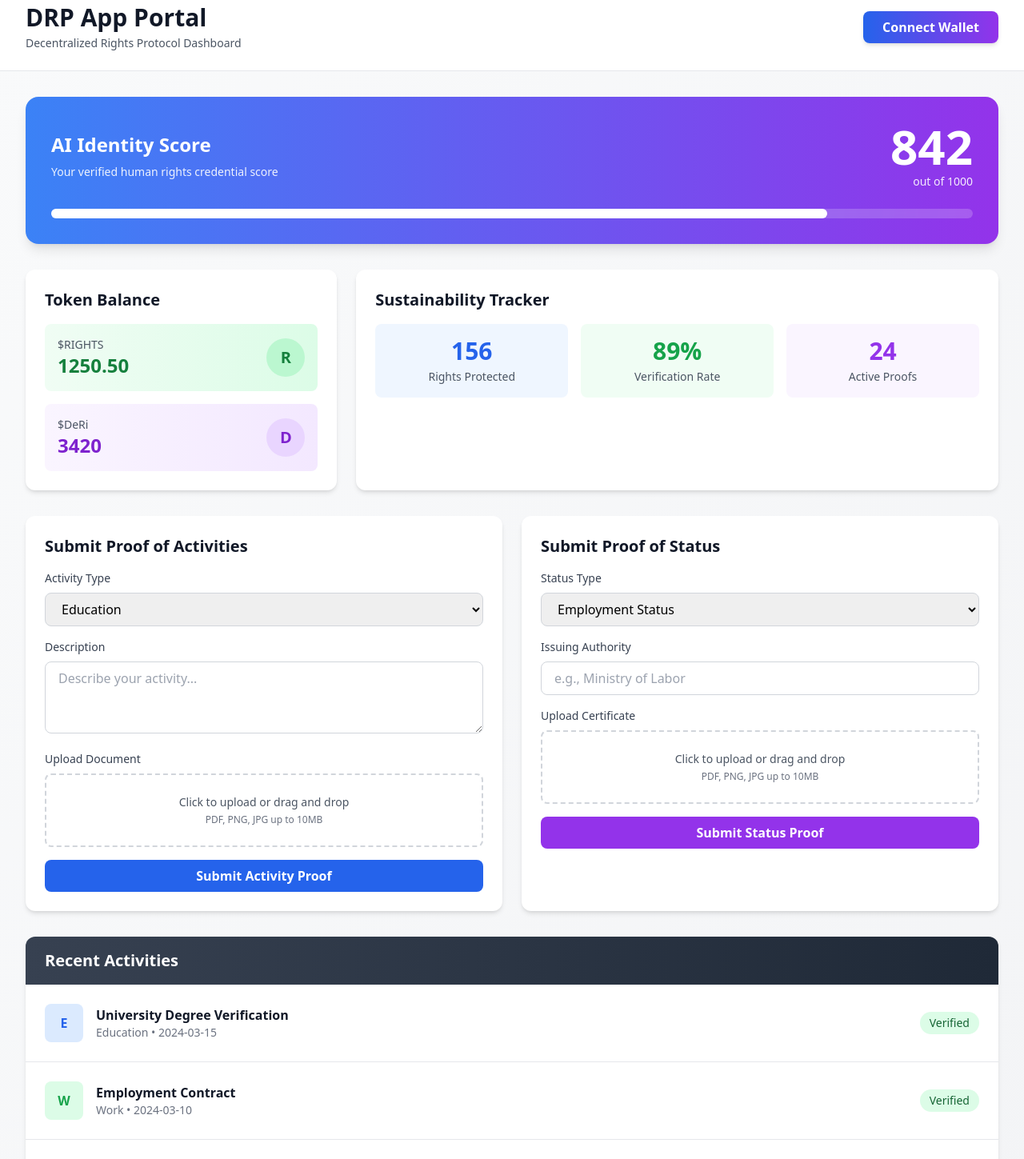
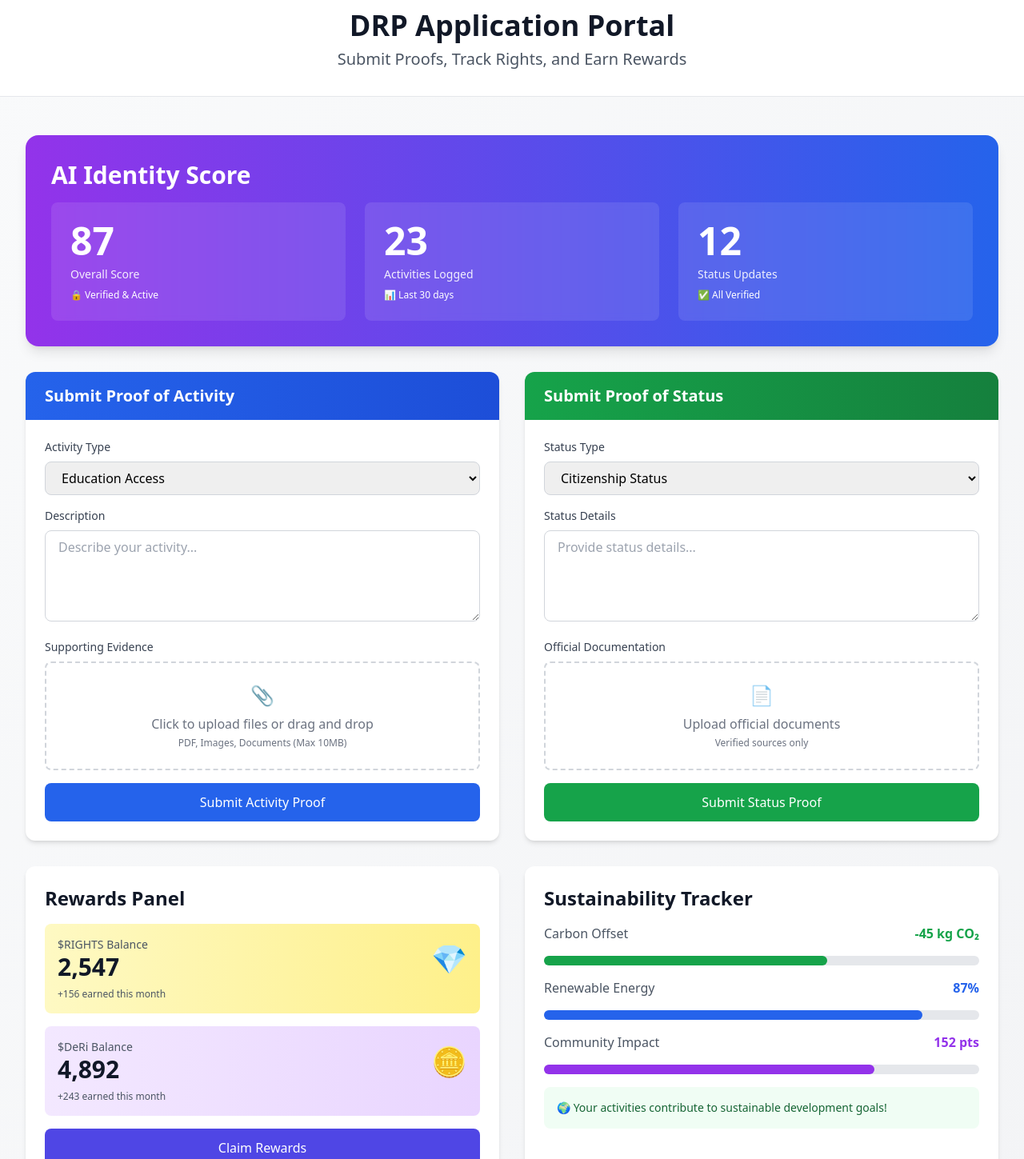
Before and after one commit to NeonTechno/Dr-Website, a Next.js app: page /app-portal in a window 1280 px wide. Shown: the part 20-1469 px from the top of the page at 80% size. Built offline with nearby package versions, Linux system fonts and the light colour scheme.

Commit message:
feat: add polished App Portal dashboard with all required sections

```diff
--- a/app/app-portal/page.tsx
+++ b/app/app-portal/page.tsx
@@ -1,217 +1,213 @@
 export default function AppPortalPage() {
-  // Placeholder data
-  const identityScore = 842;
-  const rightsBalance = 1250.5;
-  const deriBalance = 3420;
-  const recentActivities = [
-    { id: 1, type: "Education", description: "University Degree Verification", date: "2024-03-15", status: "Verified" },
-    { id: 2, type: "Work", description: "Employment Contract", date: "2024-03-10", status: "Verified" },
-    { id: 3, type: "Healthcare", description: "Medical Records Access", date: "2024-03-08", status: "Pending" },
-  ];
-
   return (
     <div className="min-h-screen bg-gradient-to-br from-gray-50 to-gray-100">
       {/* Header */}
       <div className="bg-white border-b border-gray-200">
-        <div className="max-w-7xl mx-auto px-4 py-6 sm:px-6 lg:px-8">
-          <div className="flex items-center justify-between">
-            <div>
-              <h1 className="text-3xl font-bold text-gray-900">DRP App Portal</h1>
-              <p className="text-sm text-gray-600 mt-1">Decentralized Rights Protocol Dashboard</p>
-            </div>
-            <button className="bg-gradient-to-r from-blue-600 to-purple-600 text-white px-6 py-2 rounded-lg font-semibold hover:from-blue-700 hover:to-purple-700 transition-all shadow-md">
-              Connect Wallet
-            </button>
+        <div className="max-w-7xl mx-auto px-4 py-8 sm:px-6 lg:px-8">
+          <div className="text-center">
+            <h1 className="text-4xl font-bold text-gray-900 mb-2">
+              DRP Application Portal
+            </h1>
+            <p className="text-xl text-gray-600">
+              Submit Proofs, Track Rights, and Earn Rewards
+            </p>
           </div>
         </div>
       </div>
 
-      <div className="max-w-7xl mx-auto px-4 py-8 sm:px-6 lg:px-8">
+      <div className="max-w-7xl mx-auto px-4 py-12 sm:px-6 lg:px-8">
         {/* AI Identity Score Panel */}
-        <div className="bg-gradient-to-r from-blue-500 to-purple-600 rounded-2xl shadow-lg p-8 mb-8 text-white">
-          <div className="flex items-center justify-between">
-            <div>
-              <h2 className="text-2xl font-bold mb-2">AI Identity Score</h2>
-              <p className="text-sm opacity-90">Your verified human rights credential score</p>
+        <div className="bg-gradient-to-r from-purple-600 to-blue-600 rounded-2xl shadow-lg p-8 mb-8 text-white">
+          <h2 className="text-3xl font-bold mb-4">AI Identity Score</h2>
+          <div className="grid grid-cols-1 md:grid-cols-3 gap-6">
+            <div className="bg-white/10 rounded-lg p-6 backdrop-blur-sm">
+              <div className="text-5xl font-bold mb-2">87</div>
+              <div className="text-sm opacity-90">Overall Score</div>
+              <div className="mt-2 text-xs">🔒 Verified & Active</div>
             </div>
-            <div className="text-right">
-              <div className="text-6xl font-bold">{identityScore}</div>
-              <div className="text-sm opacity-90 mt-1">out of 1000</div>
+            <div className="bg-white/10 rounded-lg p-6 backdrop-blur-sm">
+              <div className="text-5xl font-bold mb-2">23</div>
+              <div className="text-sm opacity-90">Activities Logged</div>
+              <div className="mt-2 text-xs">📊 Last 30 days</div>
             </div>
-          </div>
-          <div className="mt-6 bg-white/20 rounded-full h-3 backdrop-blur-sm">
-            <div
-              className="bg-white h-3 rounded-full transition-all duration-500"
-              style={{ width: `${(identityScore / 1000) * 100}%` }}
-            />
-          </div>
-        </div>
-
-        <div className="grid grid-cols-1 lg:grid-cols-3 gap-6 mb-8">
-          {/* Rewards Panel */}
-          <div className="lg:col-span-1 bg-white rounded-xl shadow-md p-6">
-            <h3 className="text-xl font-bold text-gray-900 mb-4">Token Balance</h3>
-            <div className="space-y-4">
-              <div className="bg-gradient-to-r from-green-50 to-green-100 rounded-lg p-4">
-                <div className="flex items-center justify-between">
-                  <div>
-                    <div className="text-sm text-gray-600">$RIGHTS</div>
-                    <div className="text-2xl font-bold text-green-700">{rightsBalance.toFixed(2)}</div>
-                  </div>
-                  <div className="w-12 h-12 bg-green-200 rounded-full flex items-center justify-center">
-                    <span className="text-green-700 font-bold text-xl">R</span>
-                  </div>
-                </div>
-              </div>
-              <div className="bg-gradient-to-r from-purple-50 to-purple-100 rounded-lg p-4">
-                <div className="flex items-center justify-between">
-                  <div>
-                    <div className="text-sm text-gray-600">$DeRi</div>
-                    <div className="text-2xl font-bold text-purple-700">{deriBalance.toFixed(0)}</div>
-                  </div>
-                  <div className="w-12 h-12 bg-purple-200 rounded-full flex items-center justify-center">
-                    <span className="text-purple-700 font-bold text-xl">D</span>
-                  </div>
-                </div>
+            <div className="bg-white/10 rounded-lg p-6 backdrop-blur-sm">
+              <div className="text-5xl font-bold mb-2">12</div>
+              <div className="text-sm opacity-90">Status Updates</div>
+              <div className="mt-2 text-xs">✅ All Verified</div>
             </div>
           </div>
         </div>
 
-          {/* Sustainability Tracker */}
-          <div className="lg:col-span-2 bg-white rounded-xl shadow-md p-6">
-            <h3 className="text-xl font-bold text-gray-900 mb-4">Sustainability Tracker</h3>
-            <div className="grid grid-cols-1 md:grid-cols-3 gap-4">
-              <div className="bg-blue-50 rounded-lg p-4 text-center">
-                <div className="text-3xl font-bold text-blue-600">156</div>
-                <div className="text-sm text-gray-600 mt-1">Rights Protected</div>
+        <div className="grid grid-cols-1 lg:grid-cols-2 gap-8 mb-8">
+          {/* Submit Proof of Activities */}
+          <div className="bg-white rounded-xl shadow-md overflow-hidden">
+            <div className="bg-gradient-to-r from-blue-600 to-blue-700 px-6 py-4">
+              <h3 className="text-xl font-bold text-white">Submit Proof of Activity</h3>
             </div>
-              <div className="bg-green-50 rounded-lg p-4 text-center">
-                <div className="text-3xl font-bold text-green-600">89%</div>
-                <div className="text-sm text-gray-600 mt-1">Verification Rate</div>
-              </div>
-              <div className="bg-purple-50 rounded-lg p-4 text-center">
-                <div className="text-3xl font-bold text-purple-600">24</div>
-                <div className="text-sm text-gray-600 mt-1">Active Proofs</div>
-              </div>
-            </div>
-          </div>
-        </div>
-
-        {/* Submit Proof Forms */}
-        <div className="grid grid-cols-1 lg:grid-cols-2 gap-6 mb-8">
-          {/* Submit Proof of Activities */}
-          <div className="bg-white rounded-xl shadow-md p-6">
-            <h3 className="text-xl font-bold text-gray-900 mb-4">Submit Proof of Activities</h3>
+            <div className="p-6">
               <form className="space-y-4">
                 <div>
-                <label className="block text-sm font-medium text-gray-700 mb-2">Activity Type</label>
+                  <label className="block text-sm font-medium text-gray-700 mb-2">
+                    Activity Type
+                  </label>
                   <select className="w-full px-4 py-2 border border-gray-300 rounded-lg focus:ring-2 focus:ring-blue-500 focus:border-transparent">
-                  <option>Education</option>
-                  <option>Work Experience</option>
-                  <option>Healthcare</option>
-                  <option>Legal</option>
-                  <option>Community Service</option>
+                    <option>Education Access</option>
+                    <option>Healthcare Access</option>
+                    <option>Legal Representation</option>
+                    <option>Community Participation</option>
+                    <option>Employment Activity</option>
                   </select>
                 </div>
                 <div>
-                <label className="block text-sm font-medium text-gray-700 mb-2">Description</label>
+                  <label className="block text-sm font-medium text-gray-700 mb-2">
+                    Description
+                  </label>
                   <textarea
+                    rows={4}
                     className="w-full px-4 py-2 border border-gray-300 rounded-lg focus:ring-2 focus:ring-blue-500 focus:border-transparent"
-                  rows={3}
                     placeholder="Describe your activity..."
                   />
                 </div>
                 <div>
-                <label className="block text-sm font-medium text-gray-700 mb-2">Upload Document</label>
-                <div className="border-2 border-dashed border-gray-300 rounded-lg p-6 text-center hover:border-blue-400 transition-colors cursor-pointer">
-                  <p className="text-sm text-gray-600">Click to upload or drag and drop</p>
-                  <p className="text-xs text-gray-500 mt-1">PDF, PNG, JPG up to 10MB</p>
+                  <label className="block text-sm font-medium text-gray-700 mb-2">
+                    Supporting Evidence
+                  </label>
+                  <div className="border-2 border-dashed border-gray-300 rounded-lg p-6 text-center hover:border-blue-500 transition-colors cursor-pointer">
+                    <div className="text-gray-500">
+                      <span className="text-2xl">📎</span>
+                      <p className="mt-2">Click to upload files or drag and drop</p>
+                      <p className="text-xs mt-1">PDF, Images, Documents (Max 10MB)</p>
+                    </div>
                   </div>
                 </div>
                 <button
                   type="button"
-                className="w-full bg-blue-600 text-white py-2 rounded-lg font-semibold hover:bg-blue-700 transition-colors"
+                  className="w-full bg-blue-600 text-white py-3 rounded-lg font-medium hover:bg-blue-700 transition-colors"
                 >
                   Submit Activity Proof
                 </button>
               </form>
             </div>
+          </div>
 
           {/* Submit Proof of Status */}
-          <div className="bg-white rounded-xl shadow-md p-6">
-            <h3 className="text-xl font-bold text-gray-900 mb-4">Submit Proof of Status</h3>
+          <div className="bg-white rounded-xl shadow-md overflow-hidden">
+            <div className="bg-gradient-to-r from-green-600 to-green-700 px-6 py-4">
+              <h3 className="text-xl font-bold text-white">Submit Proof of Status</h3>
+            </div>
+            <div className="p-6">
               <form className="space-y-4">
                 <div>
-                <label className="block text-sm font-medium text-gray-700 mb-2">Status Type</label>
-                <select className="w-full px-4 py-2 border border-gray-300 rounded-lg focus:ring-2 focus:ring-purple-500 focus:border-transparent">
+                  <label className="block text-sm font-medium text-gray-700 mb-2">
+                    Status Type
+                  </label>
+                  <select className="w-full px-4 py-2 border border-gray-300 rounded-lg focus:ring-2 focus:ring-green-500 focus:border-transparent">
+                    <option>Citizenship Status</option>
+                    <option>Refugee Status</option>
                     <option>Employment Status</option>
-                  <option>Citizenship</option>
-                  <option>Marital Status</option>
-                  <option>Professional License</option>
-                  <option>Membership</option>
+                    <option>Education Status</option>
+                    <option>Healthcare Coverage</option>
                   </select>
                 </div>
                 <div>
-                <label className="block text-sm font-medium text-gray-700 mb-2">Issuing Authority</label>
-                <input
-                  type="text"
-                  className="w-full px-4 py-2 border border-gray-300 rounded-lg focus:ring-2 focus:ring-purple-500 focus:border-transparent"
-                  placeholder="e.g., Ministry of Labor"
+                  <label className="block text-sm font-medium text-gray-700 mb-2">
+                    Status Details
+                  </label>
+                  <textarea
+                    rows={4}
+                    className="w-full px-4 py-2 border border-gray-300 rounded-lg focus:ring-2 focus:ring-green-500 focus:border-transparent"
+                    placeholder="Provide status details..."
                   />
                 </div>
                 <div>
-                <label className="block text-sm font-medium text-gray-700 mb-2">Upload Certificate</label>
-                <div className="border-2 border-dashed border-gray-300 rounded-lg p-6 text-center hover:border-purple-400 transition-colors cursor-pointer">
-                  <p className="text-sm text-gray-600">Click to upload or drag and drop</p>
-                  <p className="text-xs text-gray-500 mt-1">PDF, PNG, JPG up to 10MB</p>
+                  <label className="block text-sm font-medium text-gray-700 mb-2">
+                    Official Documentation
+                  </label>
+                  <div className="border-2 border-dashed border-gray-300 rounded-lg p-6 text-center hover:border-green-500 transition-colors cursor-pointer">
+                    <div className="text-gray-500">
+                      <span className="text-2xl">📄</span>
+                      <p className="mt-2">Upload official documents</p>
+                      <p className="text-xs mt-1">Verified sources only</p>
+                    </div>
                   </div>
                 </div>
                 <button
                   type="button"
-                className="w-full bg-purple-600 text-white py-2 rounded-lg font-semibold hover:bg-purple-700 transition-colors"
+                  className="w-full bg-green-600 text-white py-3 rounded-lg font-medium hover:bg-green-700 transition-colors"
                 >
                   Submit Status Proof
                 </button>
               </form>
             </div>
           </div>
+        </div>
 
-        {/* Recent Activities */}
-        <div className="bg-white rounded-xl shadow-md overflow-hidden">
-          <div className="bg-gradient-to-r from-gray-700 to-gray-800 px-6 py-4">
-            <h3 className="text-xl font-bold text-white">Recent Activities</h3>
+        {/* Rewards Panel */}
+        <div className="grid grid-cols-1 lg:grid-cols-2 gap-8 mb-8">
+          <div className="bg-white rounded-xl shadow-md p-6">
+            <h3 className="text-2xl font-bold text-gray-900 mb-4">Rewards Panel</h3>
+            <div className="space-y-4">
+              <div className="bg-gradient-to-r from-yellow-100 to-yellow-200 rounded-lg p-4">
+                <div className="flex items-center justify-between">
+                  <div>
+                    <div className="text-sm text-gray-600">$RIGHTS Balance</div>
+                    <div className="text-3xl font-bold text-gray-900">2,547</div>
                   </div>
-          <div className="divide-y divide-gray-200">
-            {recentActivities.map((activity) => (
-              <div key={activity.id} className="p-6 hover:bg-gray-50 transition-colors">
-                <div className="flex items-center justify-between">
-                  <div className="flex items-center gap-4">
-                    <div className={`w-12 h-12 rounded-lg flex items-center justify-center ${
-                      activity.type === "Education" ? "bg-blue-100" :
-                      activity.type === "Work" ? "bg-green-100" : "bg-purple-100"
-                    }`}>
-                      <span className={`font-bold ${
-                        activity.type === "Education" ? "text-blue-600" :
-                        activity.type === "Work" ? "text-green-600" : "text-purple-600"
-                      }`}>
-                        {activity.type.substring(0, 1)}
-                      </span>
+                  <div className="text-4xl">💎</div>
                 </div>
-                    <div>
-                      <div className="font-semibold text-gray-900">{activity.description}</div>
-                      <div className="text-sm text-gray-500">{activity.type} • {activity.date}</div>
+                <div className="mt-2 text-xs text-gray-600">
+                  +156 earned this month
                 </div>
               </div>
-                  <div className={`inline-flex items-center px-3 py-1 rounded-full text-sm font-medium ${
-                    activity.status === "Verified"
-                      ? "bg-green-100 text-green-800"
-                      : "bg-yellow-100 text-yellow-800"
-                  }`}>
-                    {activity.status}
+              <div className="bg-gradient-to-r from-purple-100 to-purple-200 rounded-lg p-4">
+                <div className="flex items-center justify-between">
+                  <div>
+                    <div className="text-sm text-gray-600">$DeRi Balance</div>
+                    <div className="text-3xl font-bold text-gray-900">4,892</div>
+                  </div>
+                  <div className="text-4xl">🪙</div>
+                </div>
+                <div className="mt-2 text-xs text-gray-600">
+                  +243 earned this month
                 </div>
               </div>
             </div>
-            ))}
+            <button className="w-full mt-4 bg-indigo-600 text-white py-3 rounded-lg font-medium hover:bg-indigo-700 transition-colors">
+              Claim Rewards
+            </button>
+          </div>
+
+          {/* Sustainability Tracker */}
+          <div className="bg-white rounded-xl shadow-md p-6">
+            <h3 className="text-2xl font-bold text-gray-900 mb-4">Sustainability Tracker</h3>
+            <div className="space-y-4">
+              <div className="flex items-center justify-between">
+                <span className="text-gray-600">Carbon Offset</span>
+                <span className="font-bold text-green-600">-45 kg CO₂</span>
+              </div>
+              <div className="w-full bg-gray-200 rounded-full h-3">
+                <div className="bg-green-600 h-3 rounded-full" style={{ width: "65%" }}></div>
+              </div>
+              <div className="flex items-center justify-between">
+                <span className="text-gray-600">Renewable Energy</span>
+                <span className="font-bold text-blue-600">87%</span>
+              </div>
+              <div className="w-full bg-gray-200 rounded-full h-3">
+                <div className="bg-blue-600 h-3 rounded-full" style={{ width: "87%" }}></div>
+              </div>
+              <div className="flex items-center justify-between">
+                <span className="text-gray-600">Community Impact</span>
+                <span className="font-bold text-purple-600">152 pts</span>
+              </div>
+              <div className="w-full bg-gray-200 rounded-full h-3">
+                <div className="bg-purple-600 h-3 rounded-full" style={{ width: "76%" }}></div>
+              </div>
+            </div>
+            <div className="mt-4 p-4 bg-green-50 rounded-lg">
+              <p className="text-sm text-green-800">
+                🌍 Your activities contribute to sustainable development goals!
+              </p>
+            </div>
           </div>
         </div>
 
```
Lines whose indentation alone changed are shown as unchanged.
